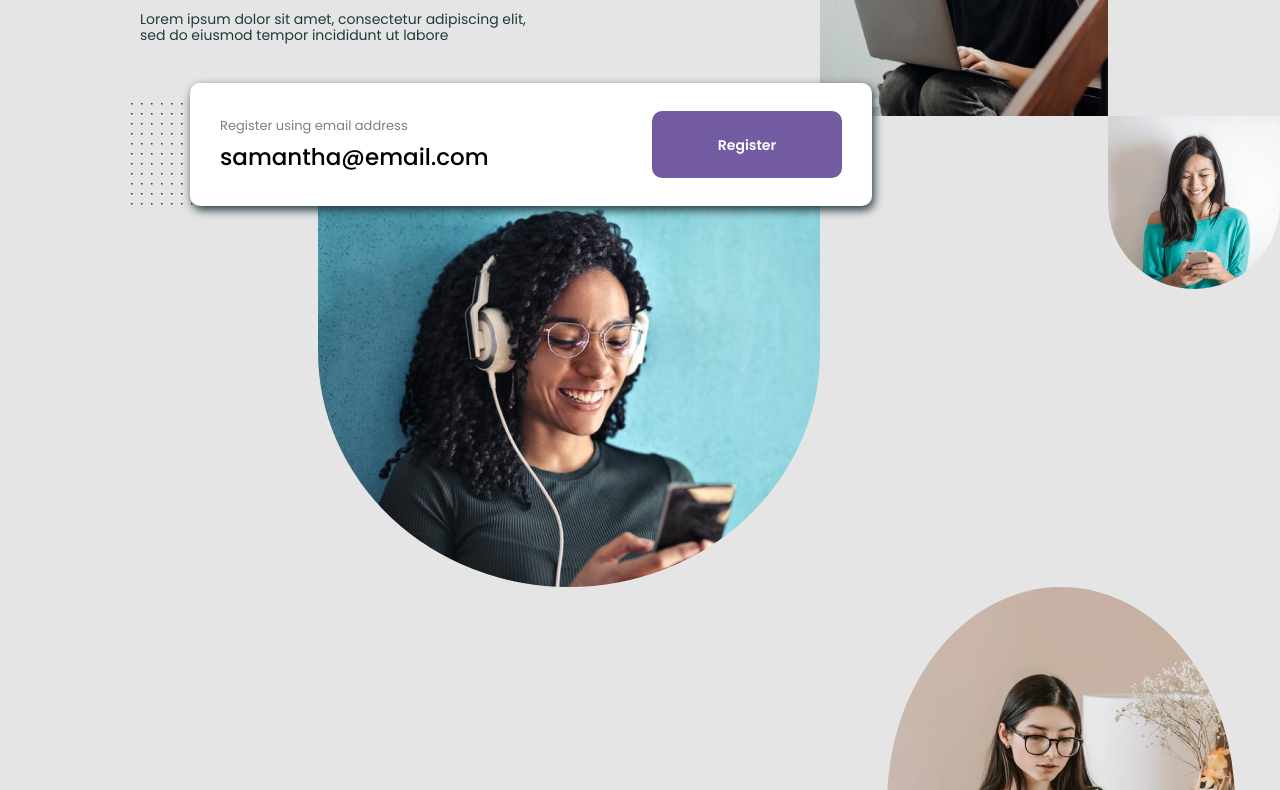
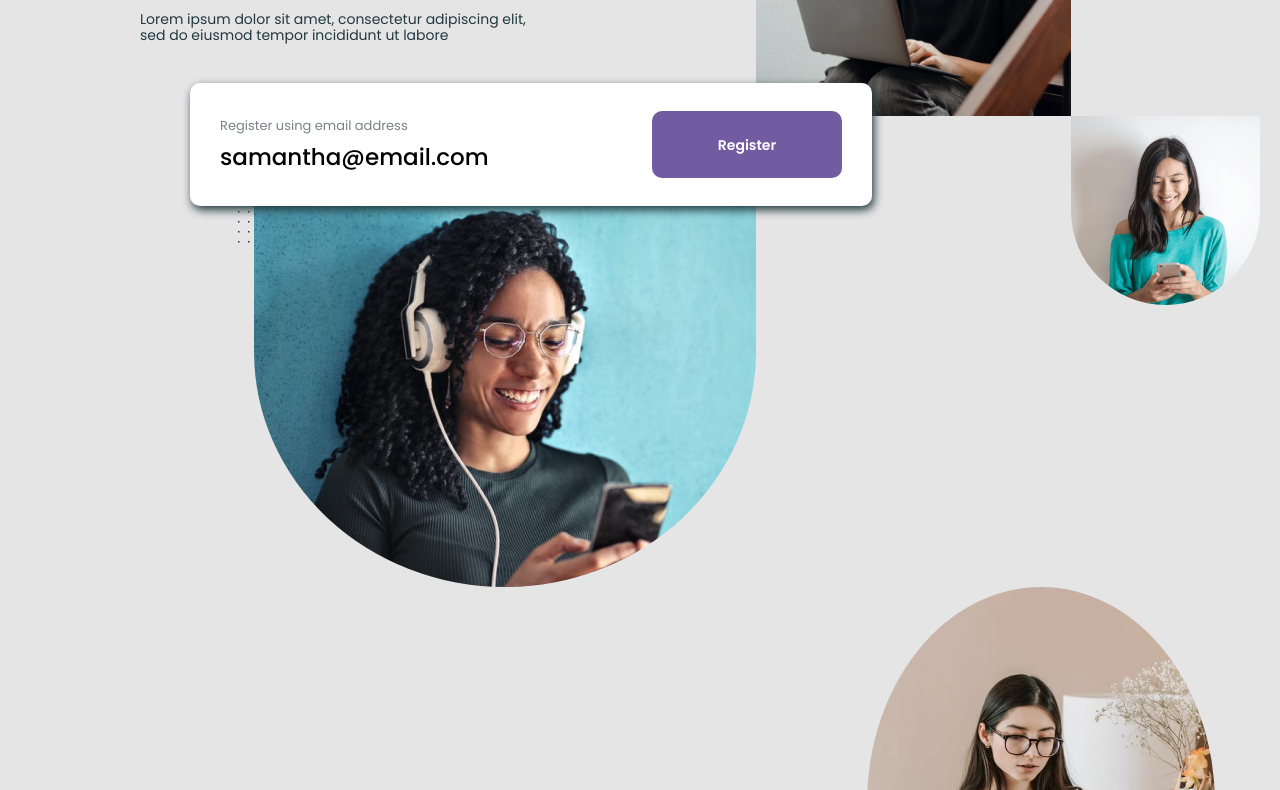
Before and after one commit to SvitDZHUS/site_6, a plain HTML site: page index.html in a window 1280 px wide. Shown: the part 440-1230 px from the top of the page. Drawn offline with Linux system fonts and the light colour scheme.

Commit message:
Update style.css

```diff
--- a/css/style.css
+++ b/css/style.css
@@ -133,12 +133,13 @@ a {
 }
 
 .hero {
-    background: url('../img/background/Dot Ornament.png') 11% 50% no-repeat;
+    background: url('../img/background/Dot Ornament.png') 20% 55% no-repeat;
 }
 
 .hero-container {
     max-width: 1360px;
-    padding-left: 130px;
+    margin: 0 auto;
+    padding-right: 20px;
     display: grid;
     grid-template-columns: 60% 25% 15%;
     grid-template-rows: auto;
@@ -146,6 +147,7 @@ a {
 }
 
 .hero-content {
+    padding-left: 130px;
     transform: translate(10px, 50px);
 }
 
@@ -246,6 +248,7 @@ a {
 .chats-container {
     max-width: 1190px;
     margin: 0 auto;
+    padding-right: 20px;
     display: flex;
     justify-content: space-between;
     align-items: center;
```
